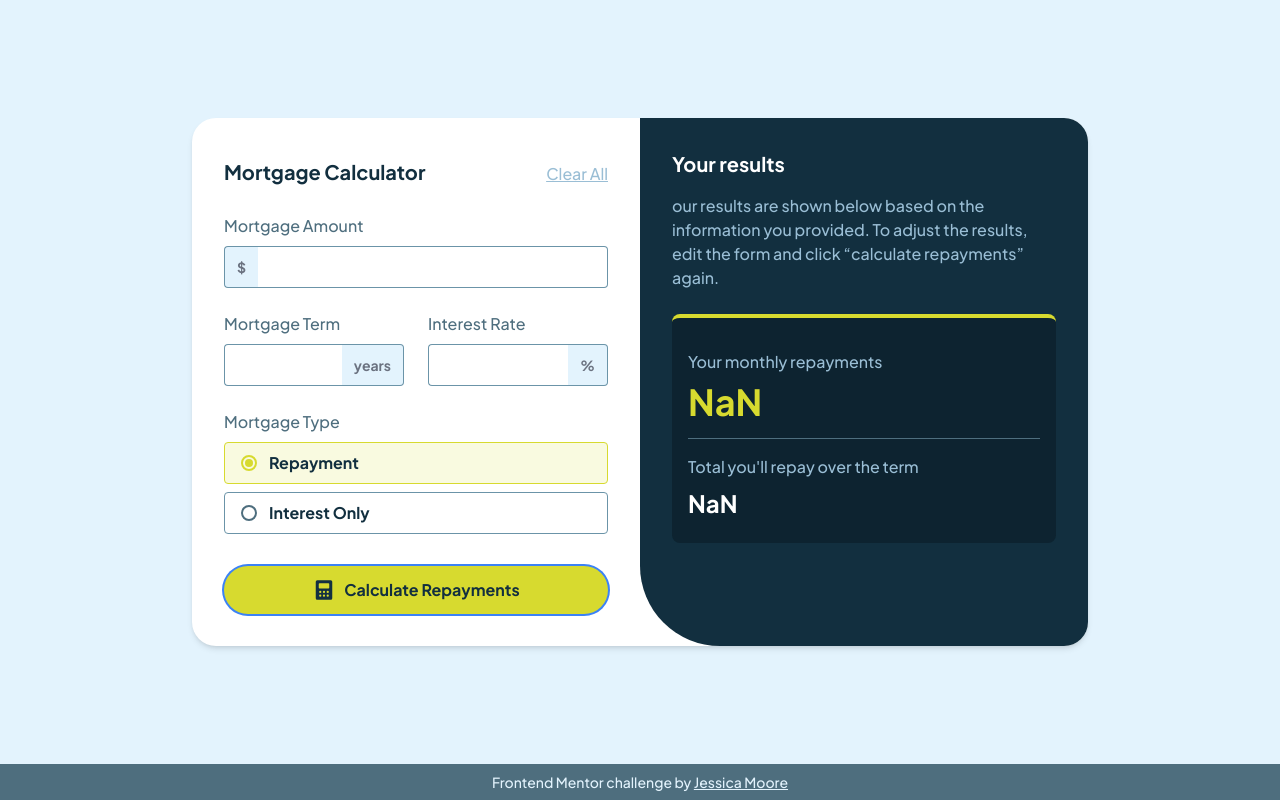
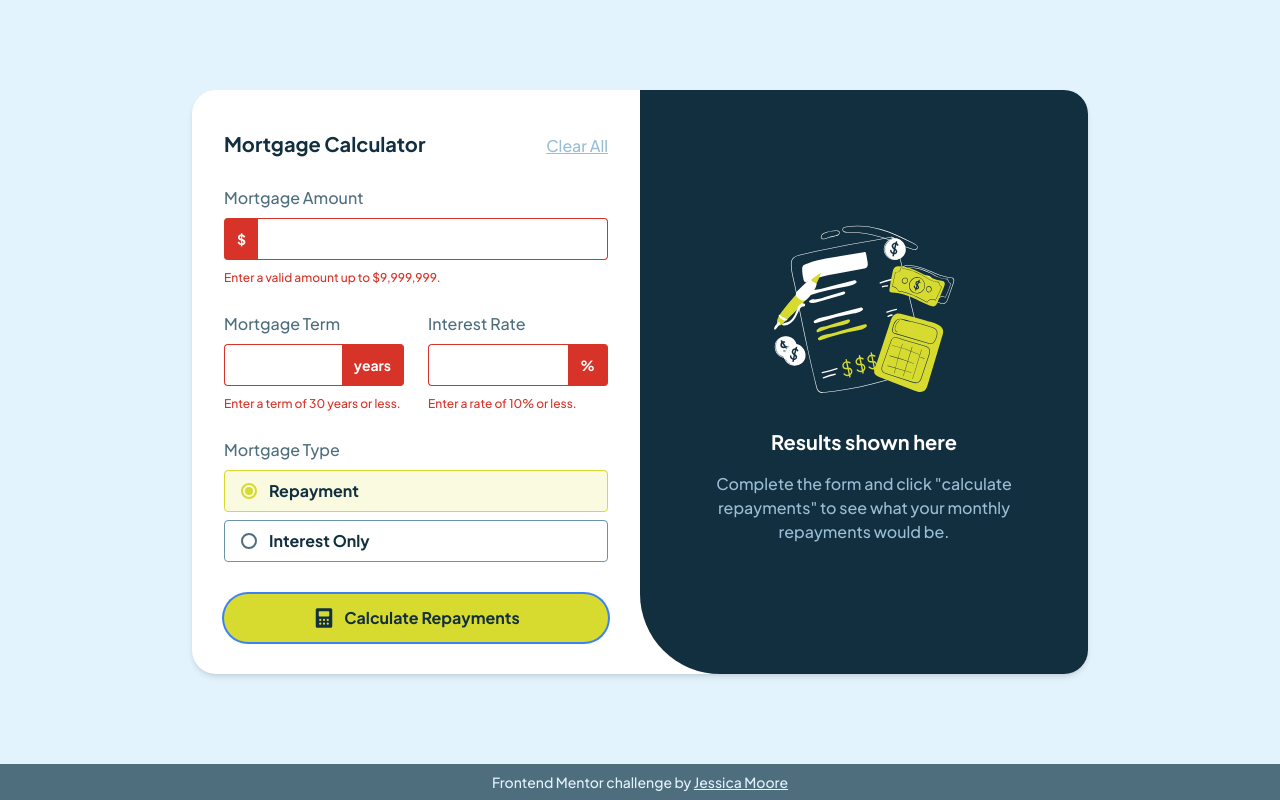
Before and after one commit to jessiicacmoore/fem_mortgage-repayment-calculator, a React (Vite) app: page / in a window 1280 px wide. Both pictures are taken after typing "Sample", "Sample", "Sample" into the empty fields and a click on the button "Calculate Repayments". Built offline with nearby package versions, Linux system fonts and the light colour scheme.

Commit message:
:safety_vest: Add form validation

```diff
--- a/src/components/inputs/NumberInput.tsx
+++ b/src/components/inputs/NumberInput.tsx
@@ -40,6 +40,7 @@ function NumberInput({
   const inputClasses = cn("input-base z-10 peer", {
     "border-l-0 rounded-l-none": unit && unitPosition === "prefix",
     "border-r-0 rounded-r-none": unit && unitPosition === "suffix",
+    "border-primary-red": error,
   });
 
   const unitClasses = cn(
@@ -47,14 +48,15 @@ function NumberInput({
     {
       "rounded-l border-r-0": unit && unitPosition === "prefix",
       "rounded-r border-l-0": unit && unitPosition === "suffix",
+      "border-primary-red text-neutral-white bg-primary-red": error,
     },
   );
 
   return (
-    <div>
+    <div className="mb-6">
       <label htmlFor={id}>{label}</label>
       <div
-        className={`relative mb-6 mt-2 flex ${unitPosition === "prefix" ? "flex-row-reverse" : ""}`}
+        className={`relative mb-1 mt-2 flex ${unitPosition === "prefix" ? "flex-row-reverse" : ""}`}
       >
         <input
           type="text"
@@ -72,7 +74,11 @@ function NumberInput({
         {unit ? `This field expects an amount in ${unit}` : ""}
       </span>
       {error && (
-        <span id={`${id}-error`} className="text-sm text-red-500">
+        <span
+          id={`${id}-error`}
+          className="text-xs text-primary-red"
+          role="alert"
+        >
           {error}
         </span>
       )}
--- a/src/features/mortgage-calculator/components/MortgageForm.tsx
+++ b/src/features/mortgage-calculator/components/MortgageForm.tsx
@@ -1,6 +1,7 @@
 import React from "react";
 import calculatorIcon from "@assets/images/icon-calculator.svg";
 import { MortgageFormData } from "../types";
+import { useMortgageFormValidation } from "../hooks/useMortgageFormValidation";
 import { Button, Container } from "@components/ui";
 import { NumberInput, RadioGroup } from "@components/inputs";
 
@@ -8,27 +9,40 @@ type MortgageFormProps = {
   formData: MortgageFormData;
   setFormData: React.Dispatch<React.SetStateAction<MortgageFormData>>;
   onCalculate: () => void;
+  onReset: () => void;
 };
 
 function MortgageForm({
   formData,
   setFormData,
   onCalculate,
+  onReset,
 }: MortgageFormProps) {
+  const { errors, validate, resetErrors } = useMortgageFormValidation();
+
   const handleInputChange = (field: keyof typeof formData, value: string) => {
     setFormData((prev) => ({ ...prev, [field]: value }));
   };
 
   const handleSubmit = (e: React.FormEvent) => {
     e.preventDefault();
-    onCalculate();
+    if (validate(formData)) {
+      onCalculate();
+    }
   };
 
   return (
     <Container>
       <div className="md:mb-3 md:mt-2 md:flex md:items-center md:justify-between">
         <h1>Mortgage Calculator</h1>
-        <Button buttonType="secondary" aria-describedby="clear-all-desc">
+        <Button
+          buttonType="secondary"
+          aria-describedby="clear-all-desc"
+          onClick={() => {
+            onReset();
+            resetErrors();
+          }}
+        >
           Clear All
         </Button>
         <p className="hidden" id="clear-all-desc">
@@ -42,6 +56,7 @@ function MortgageForm({
           id="mortgage-amount"
           unit="$"
           unitPosition="prefix"
+          error={errors.mortgageAmount}
           onChange={(value) => handleInputChange("mortgageAmount", value)}
         />
         <div className="md:grid md:grid-cols-2 md:gap-6">
@@ -50,6 +65,7 @@ function MortgageForm({
             value={formData.mortgageTerm}
             id="mortgage-term"
             unit="years"
+            error={errors.mortgageTerm}
             onChange={(value) => handleInputChange("mortgageTerm", value)}
           />
           <NumberInput
@@ -58,6 +74,7 @@ function MortgageForm({
             id="interest-rate"
             unit="%"
             allowDecimals
+            error={errors.interestRate}
             onChange={(value) => handleInputChange("interestRate", value)}
           />
         </div>
--- a/src/features/mortgage-calculator/hooks/index.ts
+++ b/src/features/mortgage-calculator/hooks/index.ts
@@ -1 +1,2 @@
 export { useMortgageCalculator } from "./useMortgageCalculator";
+export { useMortgageFormValidation } from "./useMortgageFormValidation";
--- a/src/features/mortgage-calculator/hooks/useMortgageCalculator.tsx
+++ b/src/features/mortgage-calculator/hooks/useMortgageCalculator.tsx
@@ -3,13 +3,14 @@ import { calculateRepayments } from "../utils";
 import { MortgageResultsData, MortgageFormData } from "../types";
 
 export const useMortgageCalculator = () => {
-  const [formData, setFormData] = useState<MortgageFormData>({
+  const initialFormData: MortgageFormData = {
     mortgageAmount: "",
     mortgageTerm: "",
     interestRate: "",
     mortgageType: "Repayment",
-  });
+  };
 
+  const [formData, setFormData] = useState<MortgageFormData>(initialFormData);
   const [results, setResults] = useState<null | MortgageResultsData>(null);
 
   const handleCalculate = () => {
@@ -24,10 +25,16 @@ export const useMortgageCalculator = () => {
     setResults(calculatedResults);
   };
 
+  const reset = () => {
+    setFormData(initialFormData);
+    setResults(null);
+  };
+
   return {
     formData,
     setFormData,
     results,
     handleCalculate,
+    reset
   };
 };
--- /dev/null
+++ b/src/features/mortgage-calculator/hooks/useMortgageFormValidation.ts
@@ -0,0 +1,45 @@
+import { useState } from "react";
+import { MortgageFormData } from "../types";
+
+export const useMortgageFormValidation = () => {
+  const [errors, setErrors] = useState<Record<keyof MortgageFormData, string>>({
+    mortgageAmount: "",
+    mortgageTerm: "",
+    interestRate: "",
+    mortgageType: "",
+  });
+
+  const validate = (formData: MortgageFormData): boolean => {
+    const newErrors: Record<keyof MortgageFormData, string> = {
+      mortgageAmount: "",
+      mortgageTerm: "",
+      interestRate: "",
+      mortgageType: "",
+    };
+
+    if (!formData.mortgageAmount || parseFloat(formData.mortgageAmount) > 9999999) {
+      newErrors.mortgageAmount = "Enter a valid amount up to $9,999,999.";
+    }
+    if (!formData.mortgageTerm || parseInt(formData.mortgageTerm) > 30) {
+      newErrors.mortgageTerm = "Enter a term of 30 years or less.";
+    }
+    if (!formData.interestRate || parseFloat(formData.interestRate) > 10) {
+      newErrors.interestRate = "Enter a rate of 10% or less.";
+    }
+
+    setErrors(newErrors);
+
+    return Object.values(newErrors).every((error) => !error);
+  };
+
+  const resetErrors = () => {
+    setErrors({
+      mortgageAmount: "",
+      mortgageTerm: "",
+      interestRate: "",
+      mortgageType: "",
+    });
+  };
+
+  return { errors, validate, resetErrors };
+};
--- a/src/pages/HomePage.tsx
+++ b/src/pages/HomePage.tsx
@@ -5,7 +5,7 @@ import {
 import { useMortgageCalculator } from "@features/mortgage-calculator/hooks";
 
 function HomePage() {
-  const { formData, setFormData, results, handleCalculate } =
+  const { formData, setFormData, results, handleCalculate, reset } =
     useMortgageCalculator();
 
   return (
@@ -14,6 +14,7 @@ function HomePage() {
         formData={formData}
         setFormData={setFormData}
         onCalculate={handleCalculate}
+        onReset={reset}
       />
       <MortgageResults results={results} />
     </div>
```
